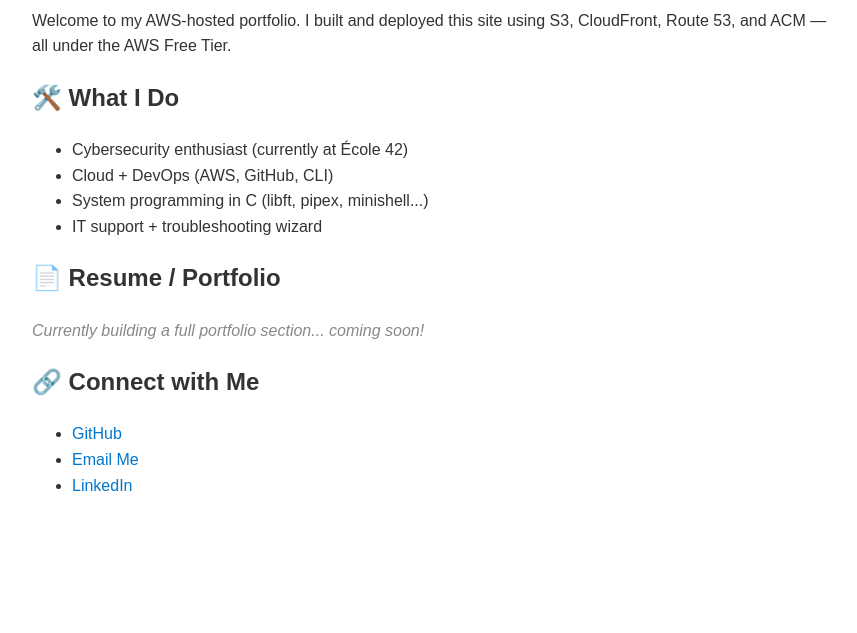
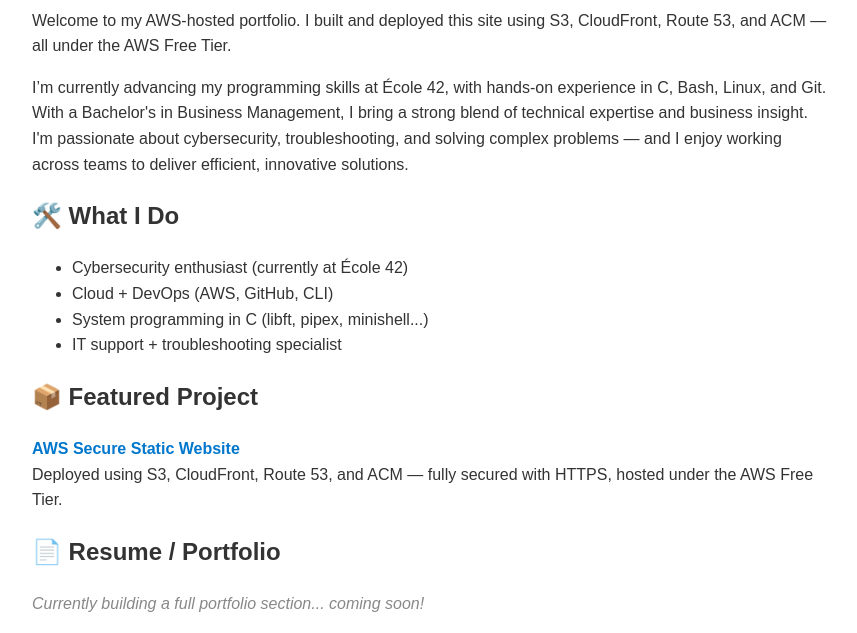
Before and after one commit to yahyaeb/aws-secure-static-website, a plain HTML site: page index.html in a window 1280 px wide. Shown: the part 125-758 px from the top of the page, without its empty margins (208-1065 px from the left). Drawn offline with Linux system fonts and the light colour scheme.

```diff
--- a/index.html
+++ b/index.html
@@ -31,15 +31,29 @@
 </head>
 <body>
   <h1>👋 Hi, I'm Yahia Elboukili</h1>
-  <p>Welcome to my AWS-hosted portfolio. I built and deployed this site using S3, CloudFront, Route 53, and ACM — all under the AWS Free Tier.</p>
+  <p>
+    Welcome to my AWS-hosted portfolio. I built and deployed this site using S3, CloudFront, Route 53, and ACM — all under the AWS Free Tier.
+  </p>
+  <p>
+    I’m currently advancing my programming skills at École 42, with hands-on experience in C, Bash, Linux, and Git.
+    With a Bachelor's in Business Management, I bring a strong blend of technical expertise and business insight.
+
+    I'm passionate about cybersecurity, troubleshooting, and solving complex problems — and I enjoy working across teams to deliver efficient, innovative solutions.
+  </p>
 
   <h2>🛠️ What I Do</h2>
   <ul>
     <li>Cybersecurity enthusiast (currently at École 42)</li>
     <li>Cloud + DevOps (AWS, GitHub, CLI)</li>
     <li>System programming in C (libft, pipex, minishell...)</li>
-    <li>IT support + troubleshooting wizard</li>
+    <li>IT support + troubleshooting specialist</li>
   </ul>
+
+  <h2>📦 Featured Project</h2>
+  <p>
+    <strong><a href="https://github.com/yahyaeb/aws-secure-static-website" target="_blank">AWS Secure Static Website</a></strong><br>
+    Deployed using S3, CloudFront, Route 53, and ACM — fully secured with HTTPS, hosted under the AWS Free Tier.
+  </p>
 
   <h2>📄 Resume / Portfolio</h2>
   <p class="coming-soon">Currently building a full portfolio section... coming soon!</p>
@@ -49,6 +63,7 @@
     <li><a href="https://github.com/yahyaeb" target="_blank">GitHub</a></li>
     <li><a href="mailto:yahia.elboukili@gmail.com">Email Me</a></li>
     <li><a href="https://www.linkedin.com/in/yahia-elboukili/" target="_blank">LinkedIn</a></li>
+    <li><a href="https://leetcode.com/u/yahyaeb/" target="_blank">LeetCode</a></li>
   </ul>
 </body>
 </html>
```
